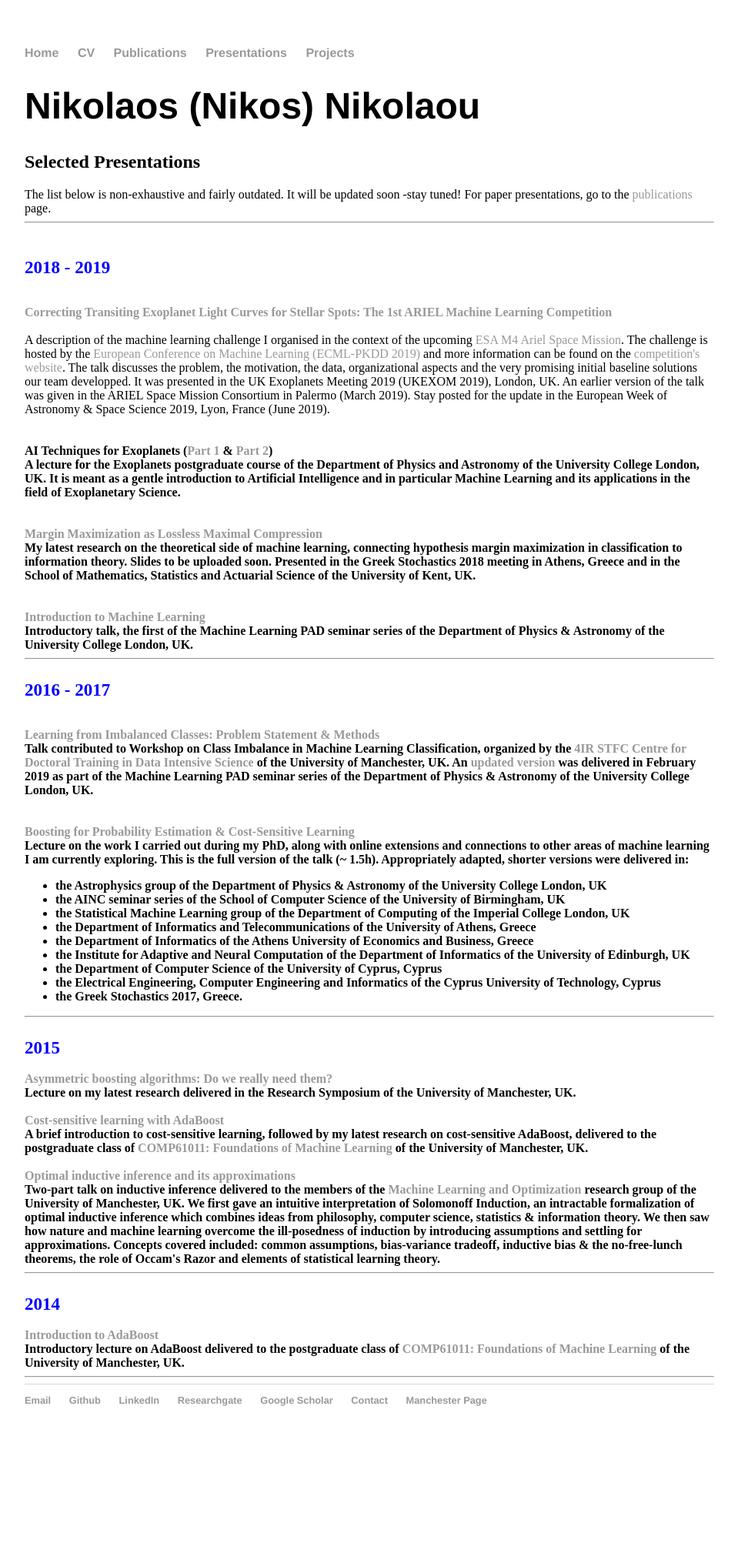
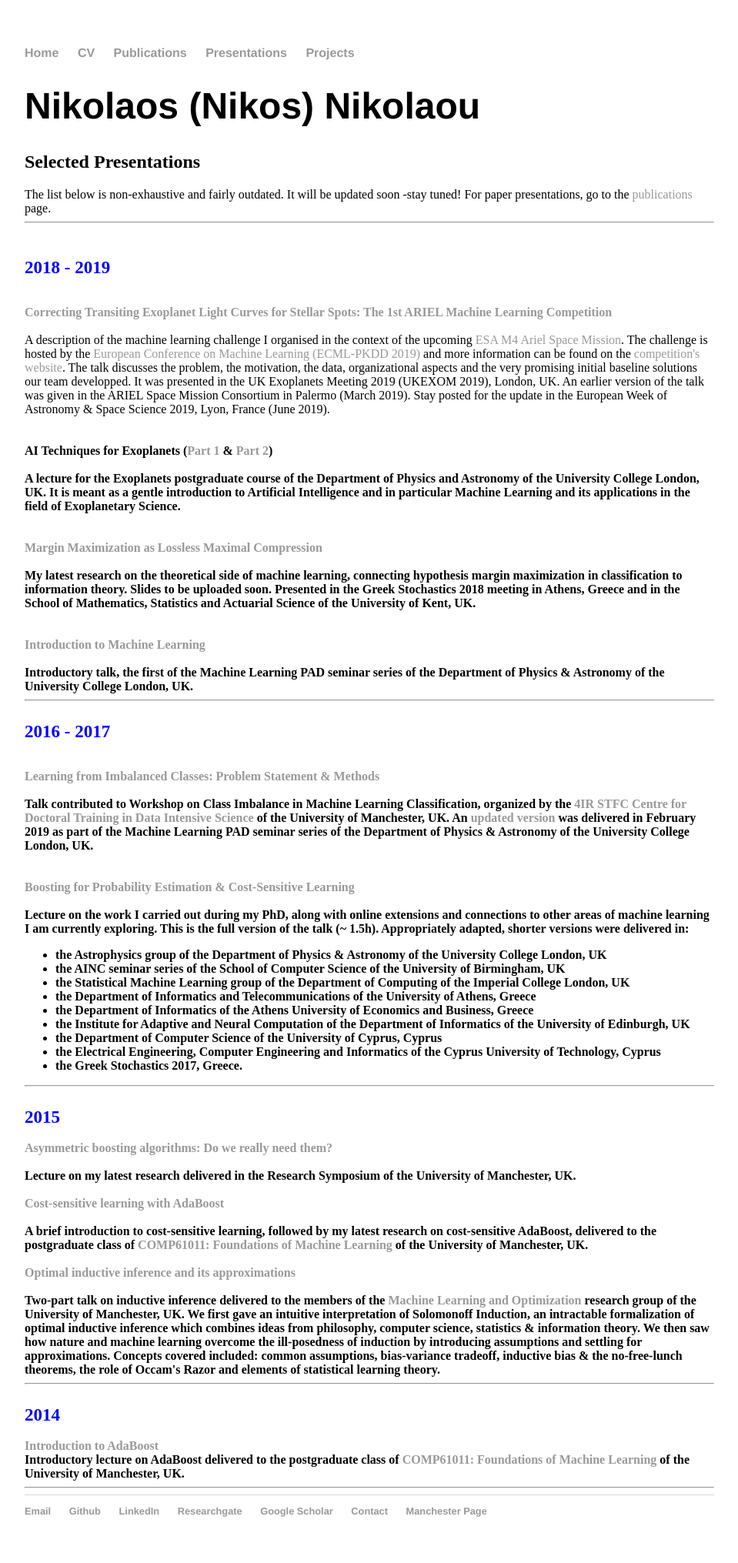
Before and after one commit to nnikolaou/nnikolaou.github.io, a Jekyll site: the page presentations.html, which Jekyll copies as it is, in a window 1280 px wide. Shown: the whole page at 77% size, without its empty margins (160-1119 px from the left). Built offline with Jekyll 4.4.1, drawn with Linux system fonts in a browser that asks for light colours; before the commit the page ends 1887 px from its top, so only the background shows below that.

Commit message:
Update presentations.html

```diff
--- a/presentations.html
+++ b/presentations.html
@@ -62,14 +62,20 @@ in the European Week of Astronomy & Space Science 2019, Lyon, France (June 2019)
 
 <br><br><b>AI Techniques for Exoplanets (<b><a href="/files/UCL_AIforExoplanets1.pptx.zip" target="_blank">Part 1</a></b>
 & <b><a href="/files/UCL_AIforExoplanets2.pptx.zip" target="_blank">Part 2</a></b>)
-<br>A lecture for the Exoplanets postgraduate course of the Department of Physics and Astronomy of the
+<br>
+<br>
+A lecture for the Exoplanets postgraduate course of the Department of Physics and Astronomy of the
 University College London, UK. It is meant as a gentle introduction to Artificial Intelligence and in particular
 Machine Learning and its applications in the field of Exoplanetary Science.
 
 <br>
 
 <br><br><b><a href="/presentations" target="_blank">Margin Maximization as Lossless Maximal Compression</a></b>
-<br>My latest research on the theoretical side of machine learning, connecting hypothesis margin maximization in
+
+<br>
+<br>
+
+My latest research on the theoretical side of machine learning, connecting hypothesis margin maximization in
 classification to information theory. Slides to be uploaded soon. Presented in the Greek Stochastics 2018 meeting
 in Athens, Greece and in the School of Mathematics, Statistics and Actuarial Science of the University of Kent, UK.
 
@@ -77,7 +83,11 @@ in Athens, Greece and in the School of Mathematics, Statistics and Actuarial Sci
 <br>
 
 <br><br><b><a href="/files/PAD_Machine_Learning_Intro_Talk.pdf" target="_blank">Introduction to Machine Learning</a></b>
-<br>Introductory talk, the first of the Machine Learning PAD seminar series of the Department of Physics & Astronomy
+
+<br>
+<br>
+
+Introductory talk, the first of the Machine Learning PAD seminar series of the Department of Physics & Astronomy
 of the University College London, UK.
 
 <hr>
@@ -90,7 +100,11 @@ of the University College London, UK.
 <br>
 
 <br><br><b><a href="/files/Imbalanced_Data_Full_Final.pdf" target="_blank">Learning from Imbalanced Classes: Problem Statement & Methods</a></b>
-<br>Talk contributed to Workshop on Class Imbalance in Machine Learning Classification, organized by the
+
+<br>
+<br>
+
+Talk contributed to Workshop on Class Imbalance in Machine Learning Classification, organized by the
 <a href="http://www.physics.manchester.ac.uk/study/postgraduate/postgraduate-courses/4irdataintensivecdtphd/">
 4IR STFC Centre for Doctoral Training in Data Intensive Science</a> of the University of Manchester, UK. An <a href="/files/Imbalanced Data PAD.pptx.zip" target="_blank">updated version</a>
 was delivered in February 2019 as part of the Machine Learning PAD seminar series of the Department of Physics & Astronomy of the University College London, UK.
@@ -99,7 +113,11 @@ was delivered in February 2019 as part of the Machine Learning PAD seminar serie
 
 
 <br><br><b><a href="/files/Boosting_for_probability_estimation.pdf" target="_blank">Boosting for Probability Estimation & Cost-Sensitive Learning</a></b>
-<br>Lecture on the work I carried out during my PhD, along with online extensions and connections to other areas of machine learning I am currently exploring.
+
+<br>
+<br>
+
+Lecture on the work I carried out during my PhD, along with online extensions and connections to other areas of machine learning I am currently exploring.
 This is the full version of the talk (~ 1.5h). Appropriately adapted, shorter versions were delivered in:
 <ul>
   <li>the Astrophysics group of the Department of Physics & Astronomy of the University College London, UK</li>
@@ -121,13 +139,25 @@ This is the full version of the talk (~ 1.5h). Appropriately adapted, shorter ve
 
 
 <br><br><b><a href="/files/Cost_sensitive_boosting_RS.pdf" target="_blank">Asymmetric boosting algorithms: Do we really need them?</a></b>
-<br>Lecture on my latest research delivered in the Research Symposium of the University of Manchester, UK. <!--For the updated version see the publications page.-->
+
+<br>
+<br>
+
+Lecture on my latest research delivered in the Research Symposium of the University of Manchester, UK. <!--For the updated version see the publications page.-->
 
 <br><br><b><a href="/files/Cost_Sensitive_AdaBoost.pdf" target="_blank">Cost-sensitive learning with AdaBoost</a></b>
-<br>A brief introduction to cost-sensitive learning, followed by my latest research on cost-sensitive AdaBoost, delivered to the postgraduate class of <a href="https://studentnet.cs.manchester.ac.uk/pgt/COMP61011/" target="_blank">COMP61011: Foundations of Machine Learning</a> of the University of Manchester, UK.
+
+<br>
+<br>
+
+A brief introduction to cost-sensitive learning, followed by my latest research on cost-sensitive AdaBoost, delivered to the postgraduate class of <a href="https://studentnet.cs.manchester.ac.uk/pgt/COMP61011/" target="_blank">COMP61011: Foundations of Machine Learning</a> of the University of Manchester, UK.
 
 <br><br><b><a href="/files/Optimal_Inductive_Inference_and_its_Approximations.pdf" target="_blank">Optimal inductive inference and its approximations</a></b>
-<br>Two-part talk on inductive inference delivered to the members of the <a href="http://mlo.cs.manchester.ac.uk/" target="_blank">Machine Learning and Optimization</a> research group of the University of Manchester, UK.
+
+<br>
+<br>
+
+Two-part talk on inductive inference delivered to the members of the <a href="http://mlo.cs.manchester.ac.uk/" target="_blank">Machine Learning and Optimization</a> research group of the University of Manchester, UK.
 We first gave an intuitive interpretation of Solomonoff Induction, an intractable formalization of optimal inductive inference which combines ideas from philosophy, computer science, statistics & information theory.
 We then saw how nature and machine learning overcome the ill-posedness of induction by introducing assumptions and settling for approximations. Concepts covered included: common assumptions, bias-variance
 tradeoff, inductive bias & the no-free-lunch theorems, the role of Occam's Razor and elements of statistical learning theory.
```
